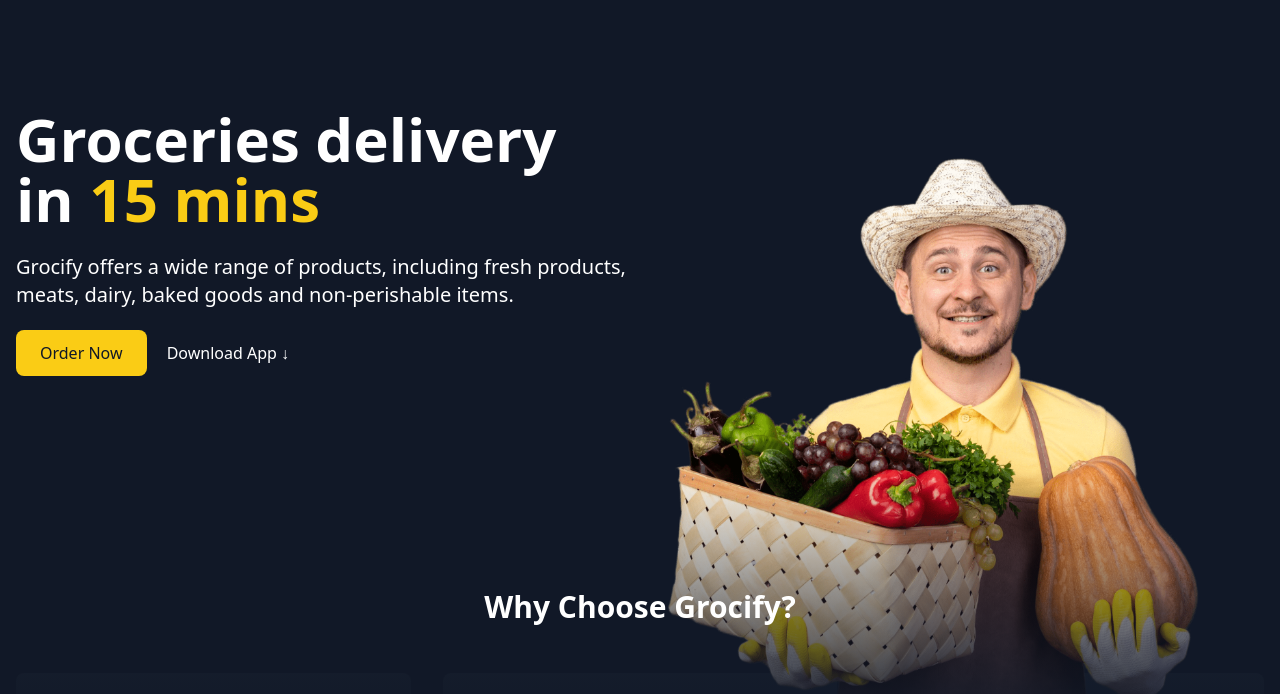
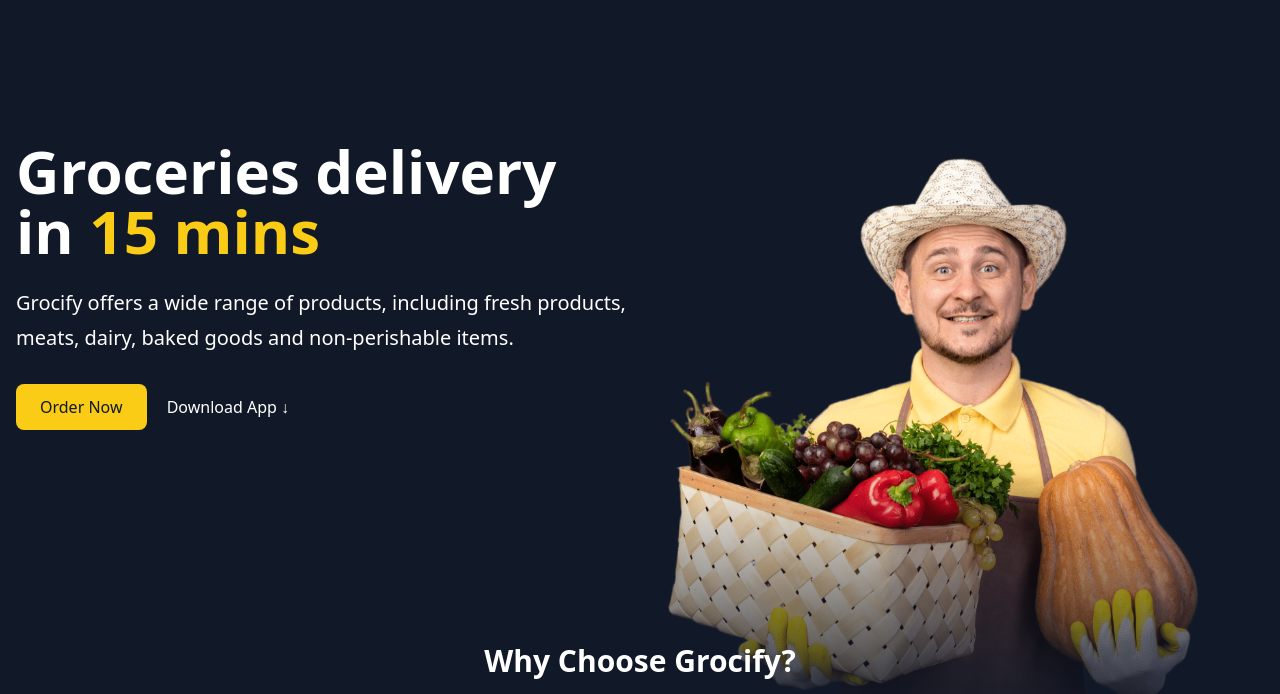
Before and after one commit to Preshgit/Grocery-shopping, a plain HTML site: page GROCIFY/index.html in a window 1280 px wide. Shown: the part 62-756 px from the top of the page. Drawn offline with nearby package versions, Linux system fonts and the light colour scheme.

Commit message:
adds line spacing to the hero section

```diff
--- a/GROCIFY/index.html
+++ b/GROCIFY/index.html
@@ -30,14 +30,15 @@
       <section
         class="bg-[linear-gradient(rgba(17,24,39,0.8),rgba(17,24,39,0.8)),url('/images/hero-bg.jpg')] bg-cover bg-center py-24"
       >
-        <div class="container mx-auto px-4">
+        <div class="container mt-8 mx-auto px-4">
           <div class="max-w-2xl">
-            <h1 class="text-6xl font-bold mb-6">
+            <h1 class="text-6xl leading-[1] font-bold mb-6">
               Groceries delivery <br />in
               <span class="text-yellow-400 text-">15 mins</span>
             </h1>
-            <p class="text-xl mb-8">
-              Grocify offers a wide range of products, including fresh products,
+            <p class="text-xl mb-10 leading-[1.75]">
+              Grocify offers a wide range of products, including fresh
+              products,<br />
               meats, dairy, baked goods and non-perishable items.
             </p>
             <div class="space-x-4">
```
